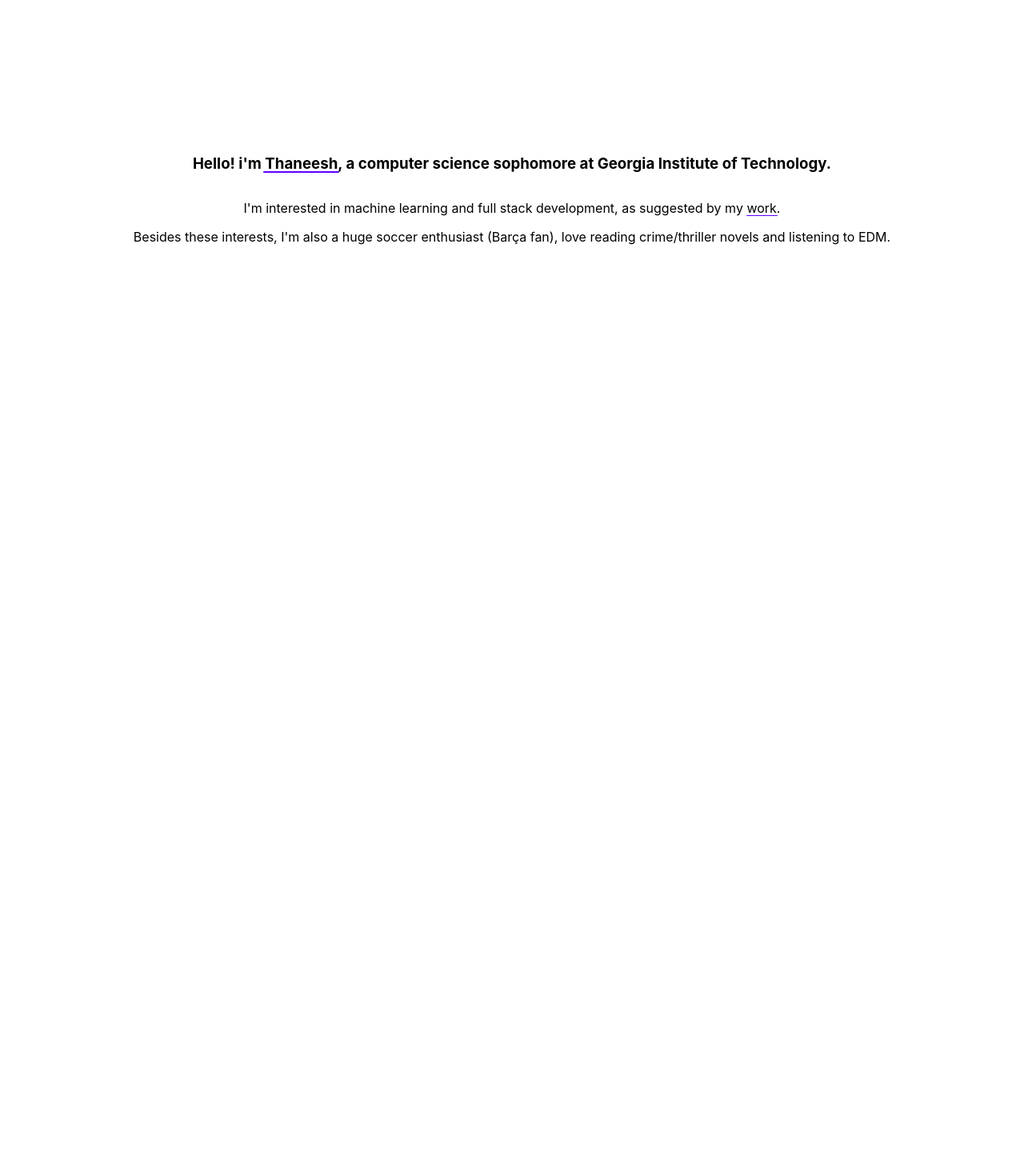
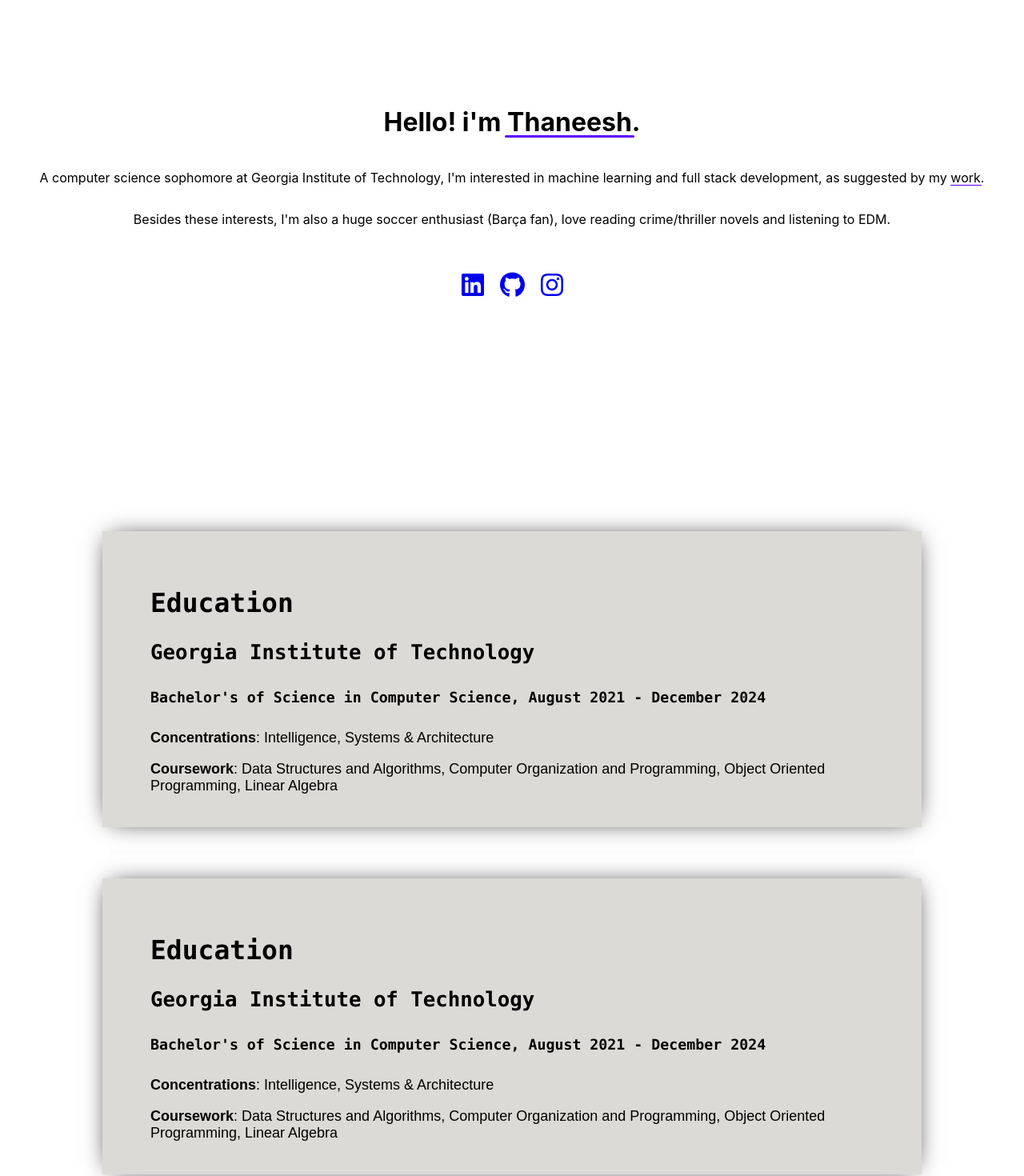
Before and after one commit to thaneesh-babu/Personal-Website, a React (Vite) app: page / in a window 1280 px wide. Shown: the part 120-1590 px from the top of the page at 80% size. Before the commit the page ends 800 px from the top, so only its background shows below. Built offline with nearby package versions, Linux system fonts and the light colour scheme.

Commit message:
about updates

```diff
--- a/package.json
+++ b/package.json
@@ -9,6 +9,7 @@
   },
   "dependencies": {
     "@fortawesome/fontawesome-svg-core": "^6.1.1",
+    "@fortawesome/free-brands-svg-icons": "^6.1.1",
     "@fortawesome/free-solid-svg-icons": "^6.1.1",
     "@fortawesome/react-fontawesome": "^0.1.18",
     "framer-motion": "^6.3.3",
--- a/src/components/About/About.jsx
+++ b/src/components/About/About.jsx
@@ -1,3 +1,43 @@
-const About = () => {};
+import React from "react";
+
+import "./About.scss";
+
+const About = () => (
+  <div className="about">
+    <div className="about-section">
+        <div className="about-content">
+        <h2>Education</h2>
+        <h3>Georgia Institute of Technology</h3>
+        <h5>
+            Bachelor's of Science in Computer Science, August 2021 - December 2024
+        </h5>
+        <p className="p-content">
+            <b>Concentrations</b>: Intelligence, Systems & Architecture
+        </p>
+        <p className="p-content">
+            <b>Coursework</b>: Data Structures and Algorithms, Computer Organization and
+            Programming, Object Oriented Programming, Linear Algebra
+        </p>
+        </div>
+    </div>
+    <div className="about-section">
+        <div className="about-content">
+        <h2>Education</h2>
+        <h3>Georgia Institute of Technology</h3>
+        <h5>
+            Bachelor's of Science in Computer Science, August 2021 - December 2024
+        </h5>
+        <p className="p-content">
+            <b>Concentrations</b>: Intelligence, Systems & Architecture
+        </p>
+        <p className="p-content">
+            <b>Coursework</b>: Data Structures and Algorithms, Computer Organization and
+            Programming, Object Oriented Programming, Linear Algebra
+        </p>
+        </div>
+    </div>
+  </div>
+
+);
 
 export default About;
--- /dev/null
+++ b/src/components/About/About.scss
@@ -0,0 +1,28 @@
+
+.about-section {
+    height: 250px;
+    width: 50;
+    padding: 60px;
+    box-shadow: 0px 0px 30px -10px black;
+    background-color: #dbdad7;
+    max-width: 80%;
+    margin-top: 5%;
+    margin-left: 10%;
+    margin-right: 10%;
+    margin-bottom: 5%;
+}
+
+.about-content {
+    font-size: 22px;
+    font-weight: 100;
+    position: relative;
+    top: 45%;
+    transform: translateY(-50%);
+    font-family: "Lucida Console", "Courier New", monospace;
+}
+
+.p-content {
+    font-size: 18px;
+    font-weight: 100;
+    font-family: Arial, Helvetica, sans-serif;
+}
--- a/src/components/Home/Home.jsx
+++ b/src/components/Home/Home.jsx
@@ -1,5 +1,12 @@
 import { motion } from "framer-motion";
 import React, { useRef, useState } from "react";
+import {
+  faApple,
+  faGithub,
+  faInstagram,
+  faLinkedin,
+} from "@fortawesome/free-brands-svg-icons";
+import { FontAwesomeIcon } from "@fortawesome/react-fontawesome";
 
 import About from "../About/About";
 import Projects from "../Projects/Projects";
@@ -40,7 +47,7 @@
         exit={{ opacity: 0 }}
         className="Home"
       >
-        <h3 className={`fade-in-section ${isVisible ? "is-visible" : ""}`}>
+        <h1 className={`fade-in-section ${isVisible ? "is-visible" : ""}`}>
           Hello! i'm{" "}
           <span
             className="highlight"
@@ -49,10 +56,11 @@
           >
             Thaneesh
           </span>
-          , a computer science sophomore at Georgia Institute of Technology.
-        </h3>
+          .
+        </h1>
         <p className={`fade-in-section ${isVisible ? "is-visible" : ""}`}>
-          I'm interested in machine learning and full stack development, as
+          A computer science sophomore at Georgia Institute of Technology, I'm
+          interested in machine learning and full stack development, as
           suggested by my{" "}
           <span
             className="highlight"
@@ -63,8 +71,35 @@
           </span>
           .
         </p>
-        Besides these interests, I'm also a huge soccer enthusiast (Barça
+        <p className={`fade-in-section ${isVisible ? "is-visible" : ""}`}>
+          Besides these interests, I'm also a huge soccer enthusiast (Barça
           fan), love reading crime/thriller novels and listening to EDM.
+        </p>
+        <br></br>
+        <br></br>
+        <div className="icon-container">
+          <a
+            href="https://www.linkedin.com/in/thaneeshbabu/"
+            target="_blank"
+            rel="noreferrer"
+          >
+            <FontAwesomeIcon icon={faLinkedin} size="2x" />
+          </a>
+          <a
+            href="https://github.com/thaneesh-babu"
+            target="_blank"
+            rel="noreferrer"
+          >
+            <FontAwesomeIcon icon={faGithub} size="2x" />
+          </a>
+          <a
+            href="https://www.instagram.com/thaneesh.bk/"
+            target="_blank"
+            rel="noreferrer"
+          >
+            <FontAwesomeIcon icon={faInstagram} size="2x" />
+          </a>
+        </div>
       </motion.div>
       <div className="scroll" ref={aboutReference} />
       <About />
--- a/src/components/Home/Home.scss
+++ b/src/components/Home/Home.scss
@@ -375,3 +375,9 @@
     width: 100vw;
     height: 100vh;
   }
+
+.icon-container {
+  display: flex;
+  flex-direction: row;
+  gap: 20px;
+}
```
Also changed, not shown: 1 other file (tests, documents, lock files or other folders).
